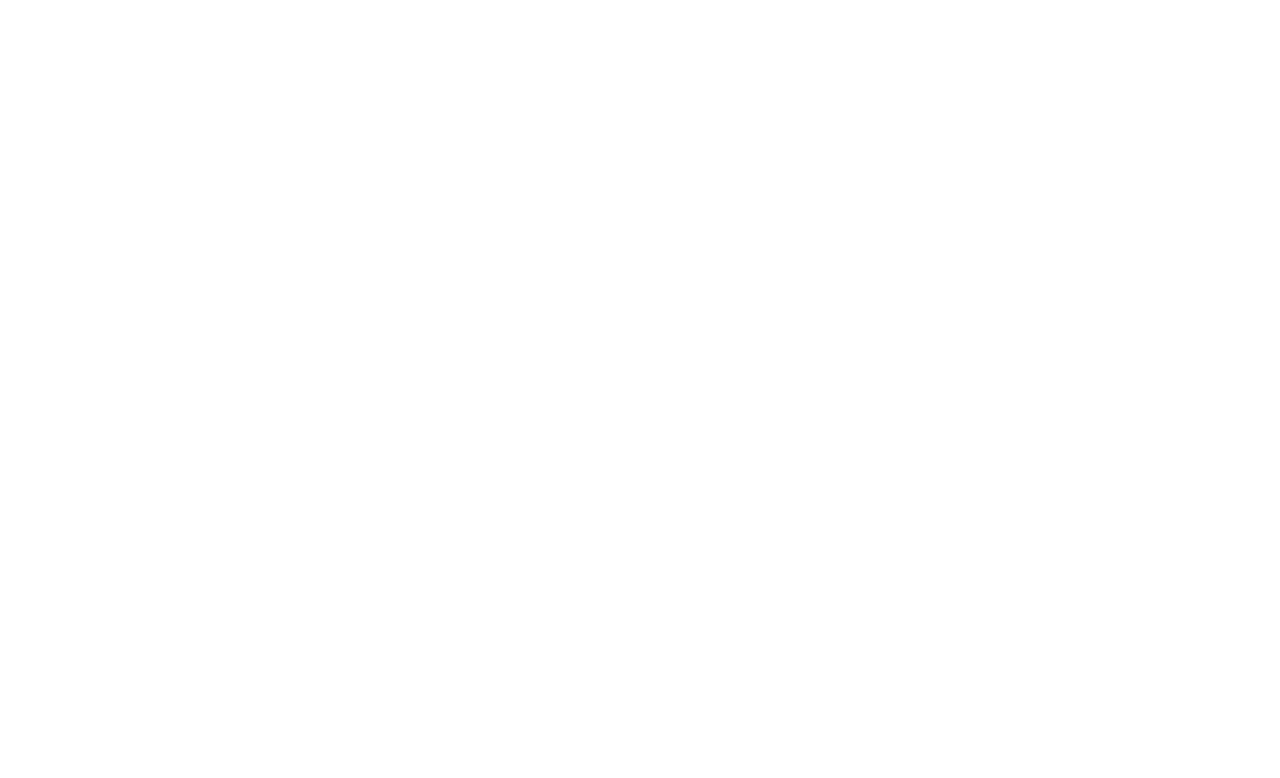
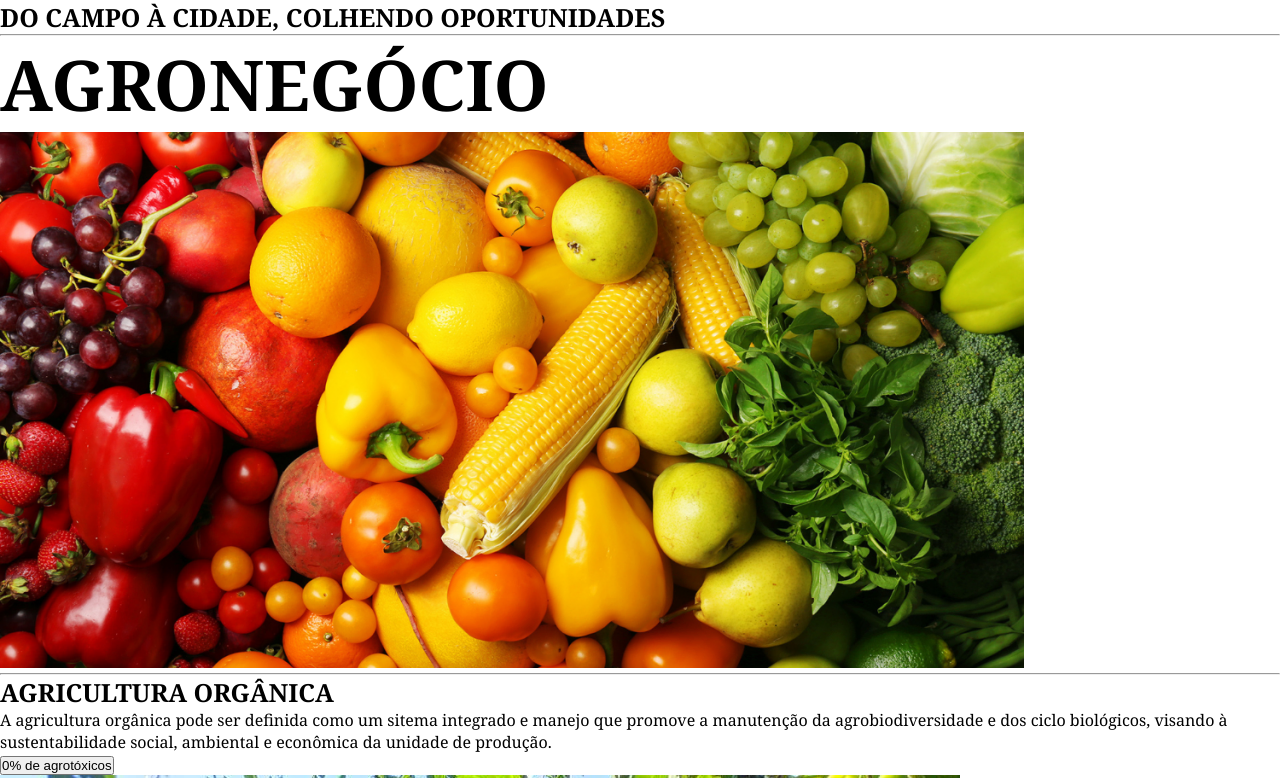
Before and after one commit to adanyeugenio/agricultura-organica, a plain HTML site: page index.html in a window 1280 px wide. Shown: the top 778 px of the page. Drawn offline with Linux system fonts and the light colour scheme.

Commit message:
Add files via upload

```diff
--- a/index.html
+++ b/index.html
@@ -3,10 +3,37 @@
 <head>
     <meta charset="UTF-8">
     <meta name="viewport" content="width=device-width, initial-scale=1.0">
-    <title>Site Adany</title>
-    <link rel="stylesheet" href="stylle.css">
+    <title>Agronegócio</title>
+    <link rel="stylesheet" href="style.css">
+    <link rel="preconnect" href="https://fonts.googleapis.com">
+    <link rel="preconnect" href="https://fonts.gstatic.com" crossorigin>
+    <link href="https://fonts.googleapis.com/css2?family=Noto+Serif:ital,wght@0,100..900;1,100..900&display=swap" rel="stylesheet">
 </head>
 <body>
-
+    <header class="cabecalho">
+        <h2 class="titulo1">Do campo à cidade, colhendo oportunidades</h2>
+        <hr>
+        <h1 class="titulo-principal">Agronegócio</h1>
+    </header>
+    <section class="primeira-secao">
+        <img src="frutas.webp" alt="Imagem de frutas, legumes e verduras">
+    </section>
+    <hr>
+    <section class="segunda-secao">
+        <h1 class="titulo1">Agricultura Orgânica</h1>
+        <div class="div-texto">
+            <p class="texto">A agricultura orgânica pode ser definida como um sitema integrado e manejo que promove a manutenção da agrobiodiversidade
+                 e dos ciclo biológicos, visando à sustentabilidade social, ambiental e econômica da unidade de produção.</p>
+            <button class="div-texto__botao">0% de agrotóxicos</button>
+        </div>
+        <div class="div-imagem">
+            <img src="imagem_mulher.jpg" alt="">
+        </div>
+    </section>
+    <hr>
+    <footer class="rodape">
+        <p class="texto-rodape">Junho.2024</p>
+        <p class="texto-rodape__nome">Adany</p>
+    </footer>
 </body>
 </html>
--- /dev/null
+++ b/style.css
@@ -0,0 +1,21 @@
+*{
+    margin: 0;
+    padding: 0;
+}
+body{
+    font-family: "Noto Serif", sans-serif;
+}
+
+.titulo-principal, .titulo1{
+    text-transform: uppercase;
+}
+.cabecalho{
+
+}
+.titulo1{
+    font-size: 25px;
+}
+.titulo-principal{
+    font-size: 70px;
+    font-weight: 700;
+}
```
Also changed, not shown: frutas.webp (added), imagem_mulher.jpg (added).
